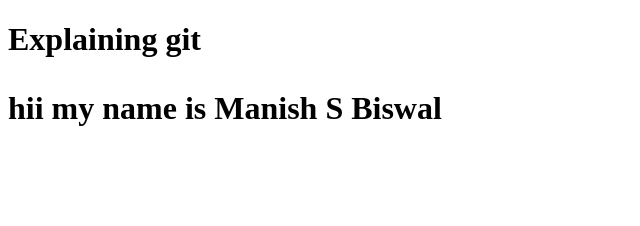
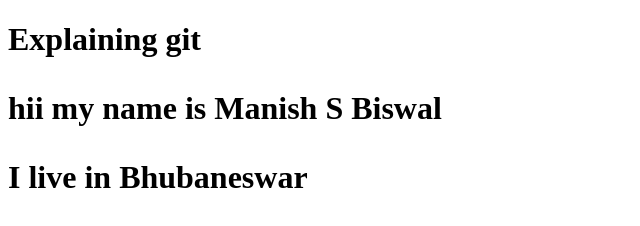
Before and after one commit to som749898/mark3, a plain HTML site: page index.html in a window 1280 px wide. Shown: the whole page, without its empty margins (0-640 px from the left). Drawn offline with Linux system fonts and the light colour scheme.

Commit message:
feat: location added

```diff
--- a/index.html
+++ b/index.html
@@ -9,6 +9,7 @@
 <body>
   <h1>Explaining git
     <p>hii my name is Manish S Biswal</p>
+    <p>I live in Bhubaneswar</p>
   </h1>
 </body>
 </html>
```
